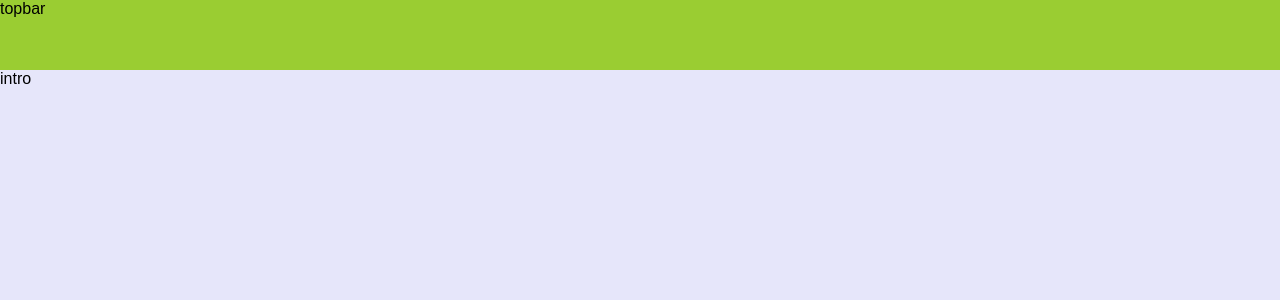
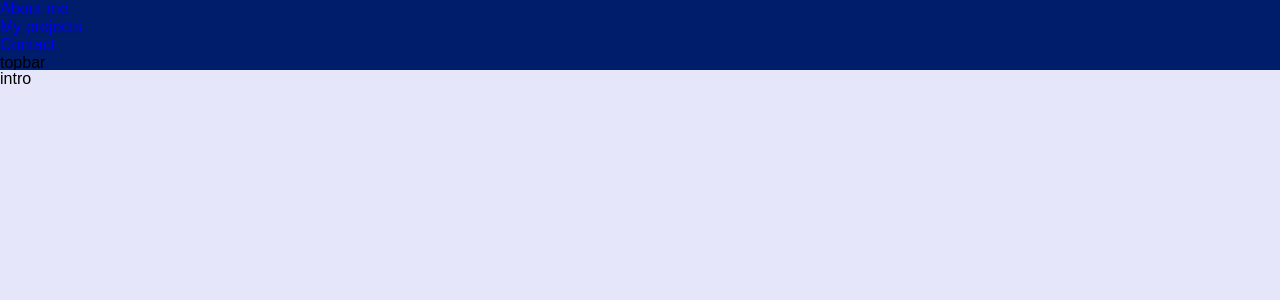
Before and after one commit to jamesfranklinnetsec/portfolio-swa, a React (Create React App) app: page / in a window 1280 px wide. Shown: the top 300 px of the page. Built offline with nearby package versions, Linux system fonts and the light colour scheme.

Commit message:
beautifying

```diff
--- a/src/app.scss
+++ b/src/app.scss
@@ -6,7 +6,12 @@
         height: calc(100vh - 70px);
         position: relative;
         top: 70px;
+        scroll-behavior: smooth;
         scroll-snap-type: y mandatory;
+        scrollbar-width: none; //ff only :(
+        &::-webkit-scrollbar{
+            display: none; //chrome equivalent of above
+        }
 
         > *{
             width: 100vw;
--- a/src/components/contact/Contact.tsx
+++ b/src/components/contact/Contact.tsx
@@ -2,7 +2,7 @@ import "./contact.scss"
 
 export default function Contact() {
   return (
-    <div className="contact">
+    <div className="contact" id="contact">
       contact
     </div>
   )
--- a/src/components/intro/Intro.tsx
+++ b/src/components/intro/Intro.tsx
@@ -2,7 +2,7 @@ import "./intro.scss"
 
 export default function Intro() {
   return (
-    <div className="intro">
+    <div className="intro" id="intro">
       intro
     </div>
   )
--- a/src/components/projects/Projects.tsx
+++ b/src/components/projects/Projects.tsx
@@ -2,7 +2,7 @@ import "./projects.scss"
 
 export default function Projects() {
   return (
-    <div className="projects">
+    <div className="projects" id="projects">
       projects
     </div>
   )
--- a/src/components/topbar/Topbar.tsx
+++ b/src/components/topbar/Topbar.tsx
@@ -3,6 +3,18 @@ import "./topbar.scss"
 export default function Topbar() {
   return (
     <div className="topbar">
+      <div className="wrapper">
+        <div className="button1">
+          <a href="#intro">About me</a>
+        </div>
+        <div className="button2">
+          <a href="#projects">My projects</a>
+        </div>
+        <div className="button3">
+          <a href="#contact">Contact</a>
+        </div>
+
+      </div>
       topbar
     </div>
   )
--- a/src/components/topbar/topbar.scss
+++ b/src/components/topbar/topbar.scss
@@ -1,7 +1,9 @@
+@import "../../global.scss";
+
 .topbar{
     width: 100%;
     height: 70px;
-    background-color: yellowgreen;
+    background-color: $mainColor;
     position: fixed;
     top: 0;
     z-index: 2;
--- /dev/null
+++ b/src/global.scss
@@ -0,0 +1,7 @@
+$mainColor: #001d6c;
+
+//IBM carbon colour code//
+$themeWhite: #ffffff;
+$themeGray10: #f4f4f4;
+$themeGray90: #262626;
+$themeGray100: #161616
```
